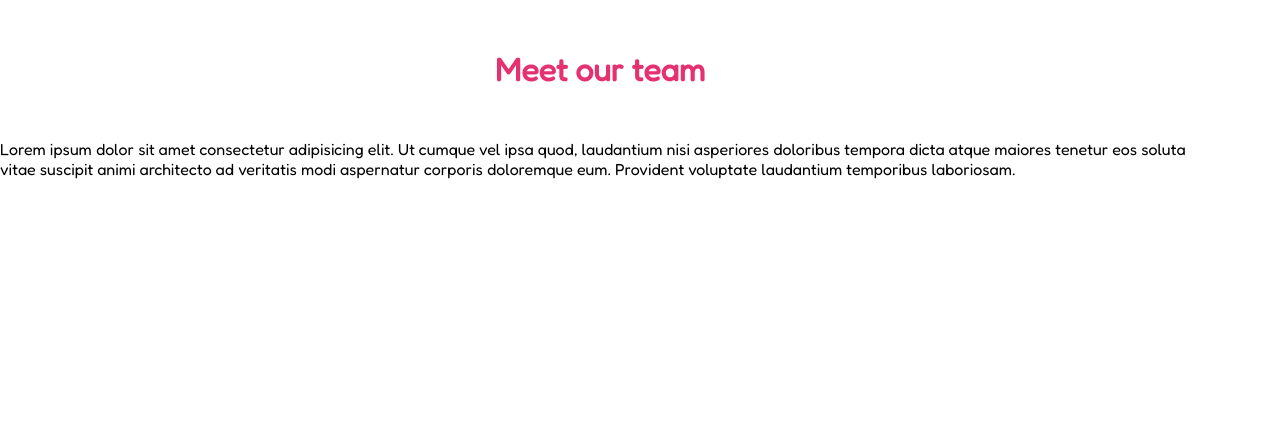
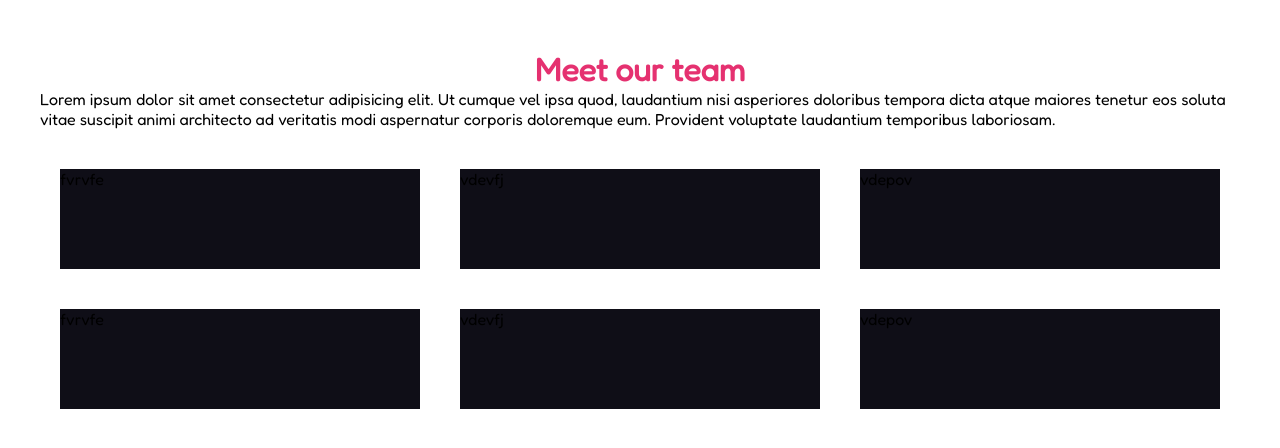
Before and after one commit to EnricoValente/html-css-float-cards, a plain HTML site: page index.html in a window 1280 px wide. Drawn offline with Linux system fonts and the light colour scheme.

Commit message:
Completamento struttura float

```diff
--- a/css/style.css
+++ b/css/style.css
@@ -15,6 +15,13 @@
 
 .container{
     max-width: 1200px;
+    margin: 0 auto;
+}
+
+.clearfix::after{
+    content: "";
+    display: table;
+    clear: both;
 }
 
 
@@ -27,6 +34,23 @@ header{
 
 h1{
     color: #E53170;
-    padding: 50px;
+    padding-top: 50px;
 
 }
+
+
+
+/* MAIN */
+
+.column > *{
+
+    float: left;
+    width: calc((100% / 3) - 40px);
+    margin: 0 20px;
+}
+
+.box{
+    background-color:#0F0E17 ;
+    height: 100px;
+    margin-top: 40px;
+}
--- a/index.html
+++ b/index.html
@@ -16,17 +16,35 @@
     </head>
     <body>
 
-        <div class="container">
+        <!-- Inizio header -->
+        <header>
+            <h1><strong>Meet our team</strong></h1>
+        </header>
+        <!-- Fine header -->
 
-            <!-- Inizio header -->
-            <header>
-                <h1><strong>Meet our team</strong></h1>
-            </header>
-            <!-- Fine header -->
 
-            <main>
+
+        <div class="container clearfix">
+
+             <main>
 
                 <p>Lorem ipsum dolor sit amet consectetur adipisicing elit. Ut cumque vel ipsa quod, laudantium nisi asperiores doloribus tempora dicta atque maiores tenetur eos soluta vitae suscipit animi architecto ad veritatis modi aspernatur corporis doloremque eum. Provident voluptate laudantium temporibus laboriosam.</p>
+
+                <div class="column">
+
+                    <div class="box">fvrvfe</div>
+
+                    <div class="box">vdevfj</div>
+
+                    <div class="box">vdepov</div>
+
+                    <div class="box">fvrvfe</div>
+
+                    <div class="box">vdevfj</div>
+
+                    <div class="box">vdepov</div>
+
+                </div>
 
             </main>
 
```
